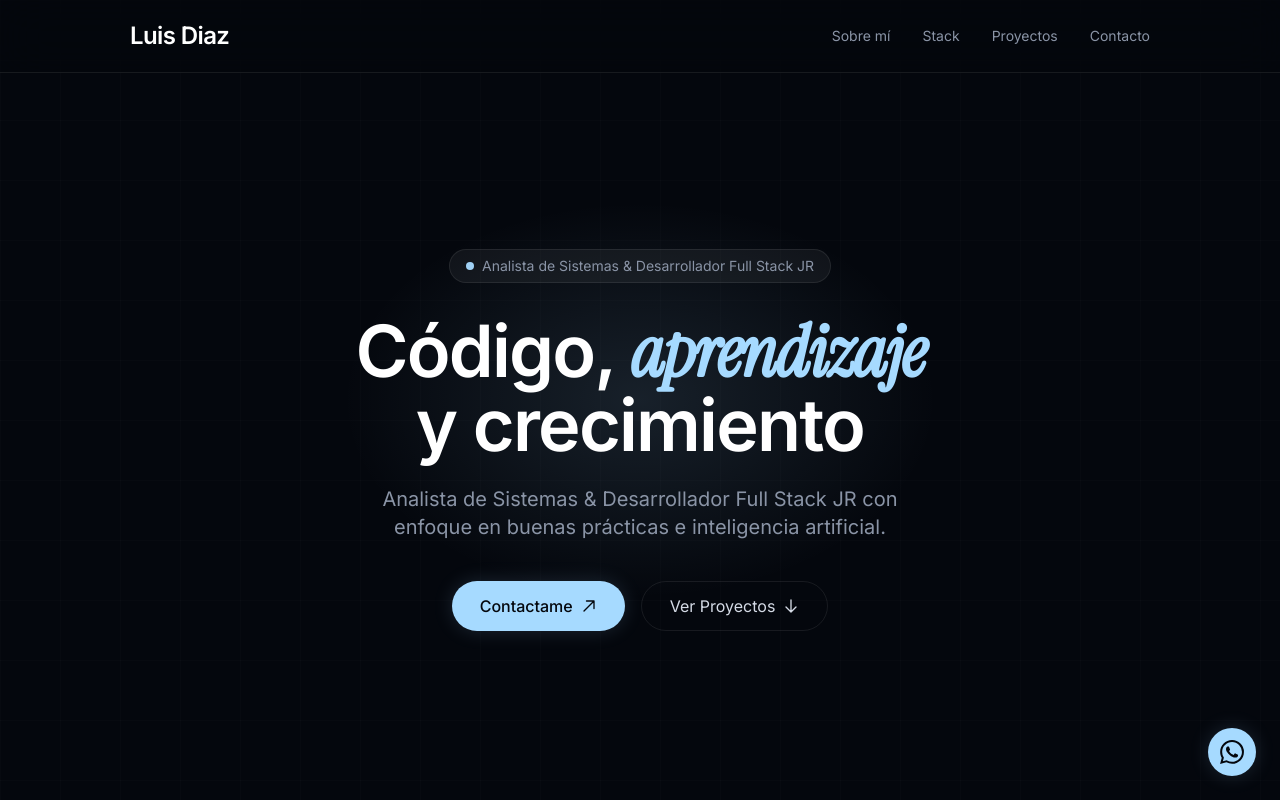
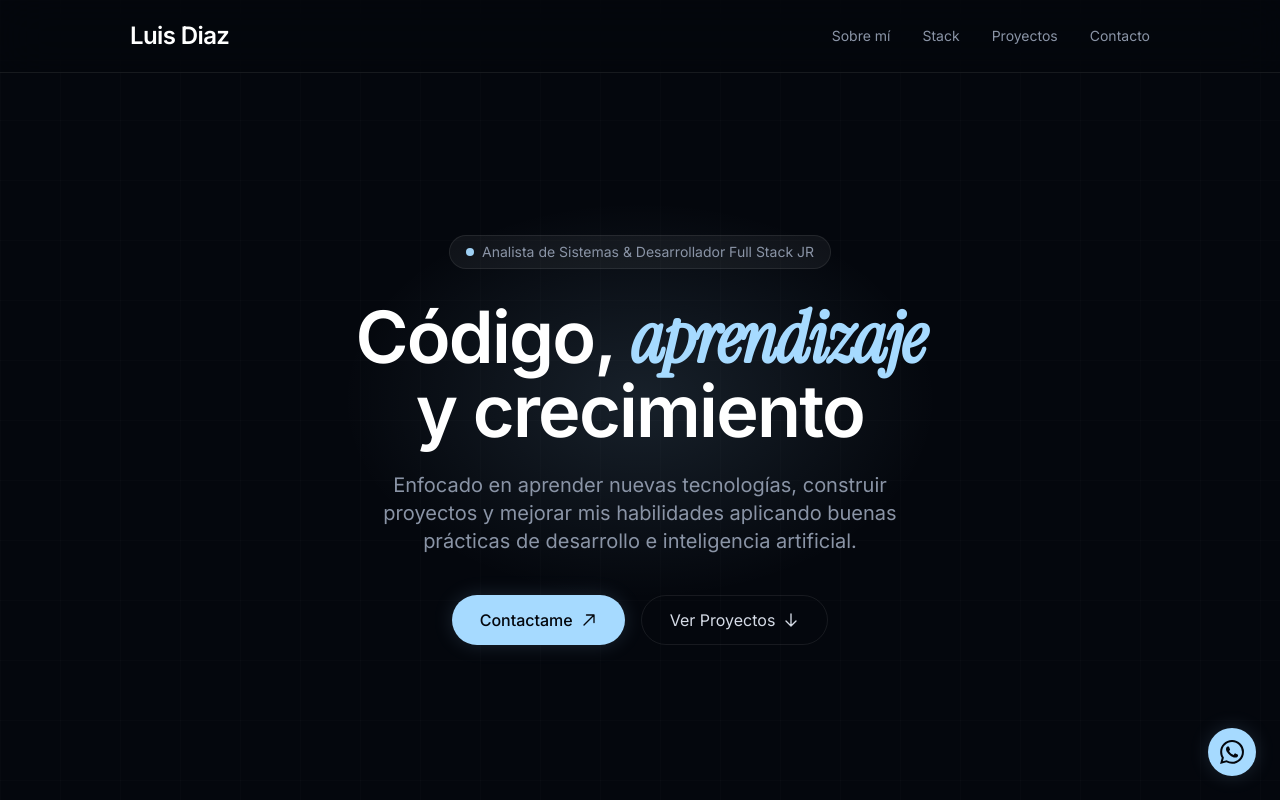
Before and after one commit to LuisDiazAl/My-own-site, a Next.js app: page / in a window 1280 px wide. Shown: the top 800 px of the page. Built offline with nearby package versions, Linux system fonts and the light colour scheme.

Commit message:
Update Hero.tsx

```diff
--- a/src/components/Hero.tsx
+++ b/src/components/Hero.tsx
@@ -18,7 +18,7 @@ export default function Hero() {
         </h1>
 
         <p className="text-lg sm:text-xl text-text-muted max-w-xl mx-auto mb-10 leading-relaxed">
-          Analista de Sistemas & Desarrollador Full Stack JR con enfoque en buenas prácticas e inteligencia artificial.
+          Enfocado en aprender nuevas tecnologías, construir proyectos y mejorar mis habilidades aplicando buenas prácticas de desarrollo e inteligencia artificial.
         </p>
 
         <div className="flex flex-col sm:flex-row gap-4 justify-center">
```
